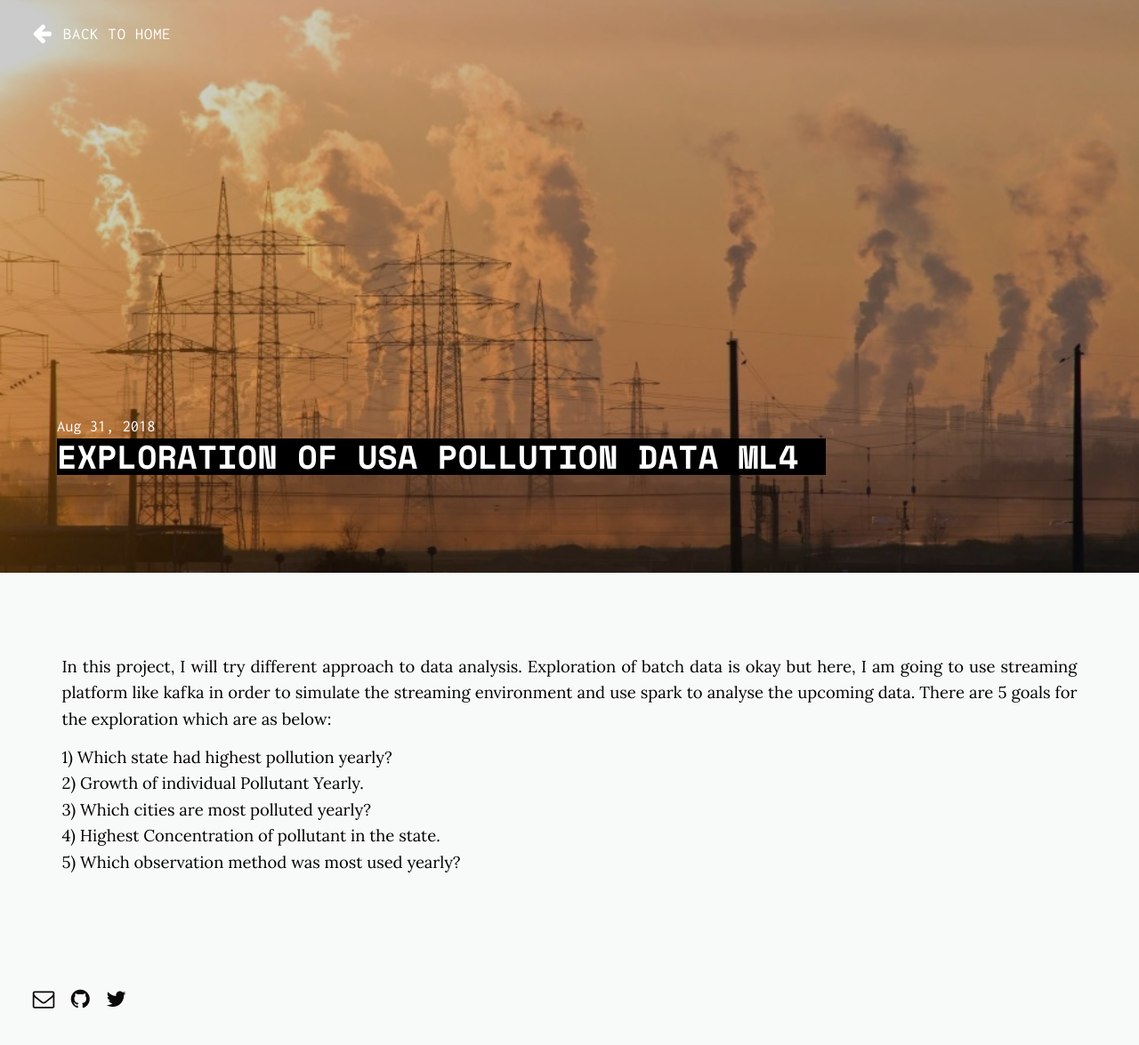
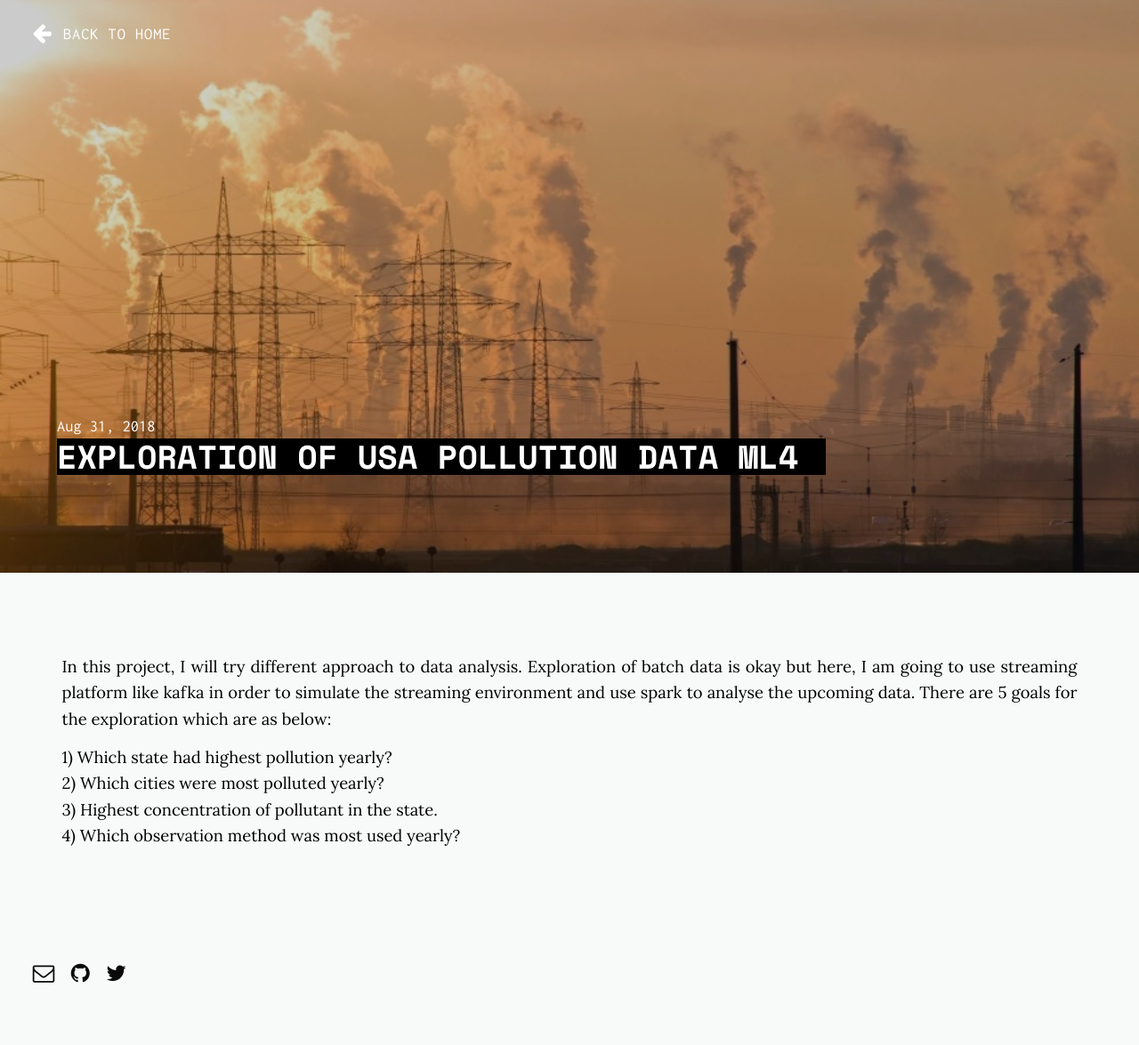
Before and after one commit to daftengineer/daftengineer.github.io, a Jekyll site: the page built from _posts/2018-08-31-exploration-of-us-pollution-data.markdown, in a window 1280 px wide. Shown: the whole page at 89% size. Built offline with Jekyll 4.4.1, drawn with Linux system fonts in a browser that asks for light colours; nearby versions of some CDN libraries; after the commit the page ends 1145 px from its top, so only the background shows below that.

Commit message:
Update 2018-08-31-exploration-of-us-pollution-data.markdown

```diff
--- a/_posts/2018-08-31-exploration-of-us-pollution-data.markdown
+++ b/_posts/2018-08-31-exploration-of-us-pollution-data.markdown
@@ -10,9 +10,8 @@ image-sm: https://daftengineer.github.io/media_assets/pollution.jpg
 <div style="color:black;"><p></p>
 <p style="text-align:justify;">In this project, I will try different approach to data analysis. Exploration of batch data is okay but here, I am going to use streaming platform like kafka in order to simulate the streaming environment and use spark to analyse the upcoming data. There are 5 goals for the exploration which are as below:</p>
 <p>1) Which state had highest pollution yearly?<br />
-   2) Growth of individual Pollutant Yearly.<br />
-   3) Which cities are most polluted yearly?<br />
-   4) Highest Concentration of pollutant in the state.<br />
-   5) Which observation method was most used yearly?<br />
+   2) Which cities were most polluted yearly?<br />
+   3) Highest concentration of pollutant in the state.<br />
+   4) Which observation method was most used yearly?<br />
 </p>
 </div>
```
